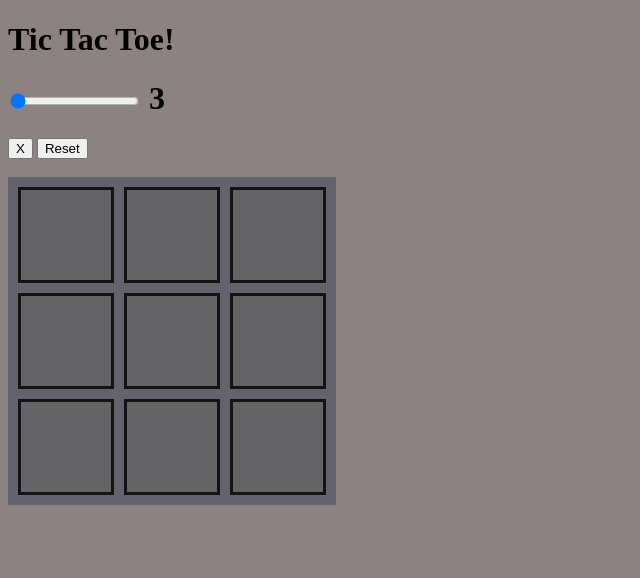
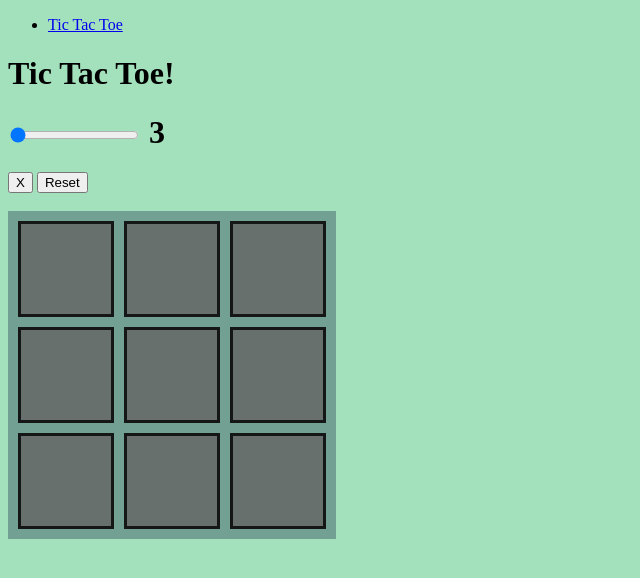
Before and after one commit to mr-hanzla/pypages, a Python web app: template py-main/templates/tic-tac-toe/index.html in a window 1280 px wide. Shown: the top 578 px of the page, without its empty margins (0-640 px from the left). Run offline with Jinja, Linux system fonts and the light colour scheme; the template is opened without the code that fills it, so the values that code supplies are empty.

Commit message:
adjust bg color & add links to all other pages on home page

```diff
--- a/py-main/templates/base.html
+++ b/py-main/templates/base.html
@@ -5,7 +5,7 @@
     <meta name="viewport" content="width=device-width, initial-scale=1.0">
     <style>
         body {
-            background-color: rgb(141, 130, 130);
+            background-color: rgb(163, 224, 188);
         }
     </style>
     {% block external_style %}{% endblock external_style %}
@@ -13,6 +13,11 @@
     <title>{% block title %}{% endblock title %}</title>
 </head>
 <body>
+    <ul>
+        <li>
+            <a href="{{ url_for('tic-tac-toe.init') }}">Tic Tac Toe</a>
+        </li>
+    </ul>
 
     {% block content %} {% endblock content %}
 
```
